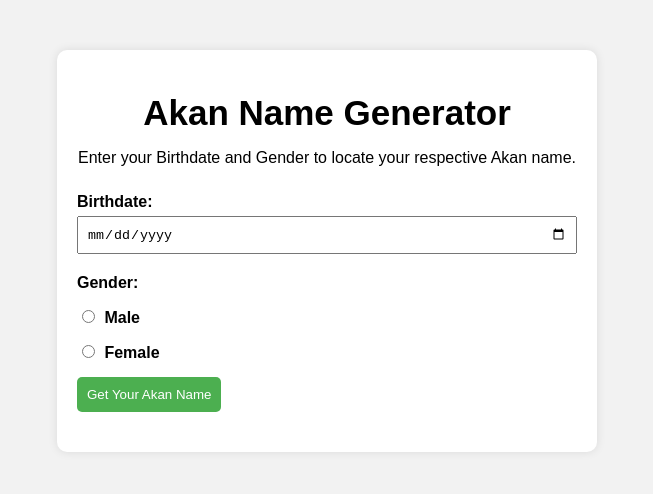
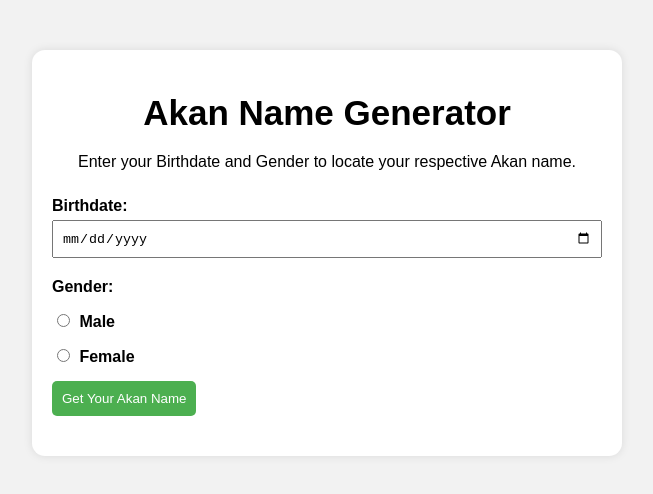
Before and after one commit to SamuelGatonga/Akan-name-generator, a plain HTML site: page index.html in a window 1280 px wide. Shown: the whole page, without its empty margins (313-966 px from the left). Drawn offline with Linux system fonts and the light colour scheme.

Commit message:
increase container max-width and border-radius; adjust h1 margin for better layout

```diff
--- a/styles/styles.css
+++ b/styles/styles.css
@@ -7,18 +7,18 @@ body {
 }
 
 .container {
-    max-width: 500px;
+    max-width: 550px;
     margin: 50px auto;
     padding: 20px;
     background-color: #ffffff;
-    border-radius: 10px;
+    border-radius: 13px;
     box-shadow: 0 0 10px rgba(0, 0, 0, 0.1);
     text-align: center;
 }
 
 h1 {
     font-size: 35px;
-    margin-bottom: 10px;
+    margin-bottom: 20px;
 }
 
 form {
```
